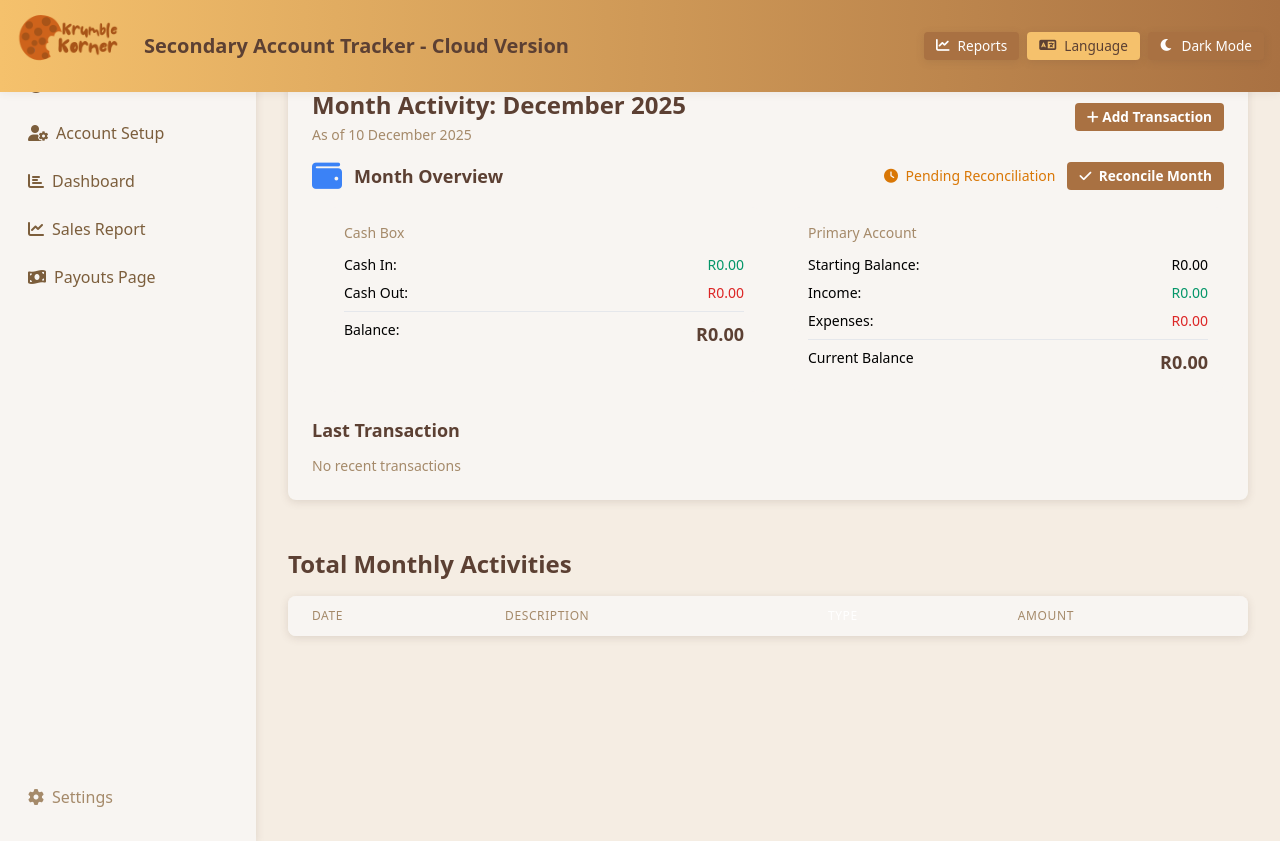
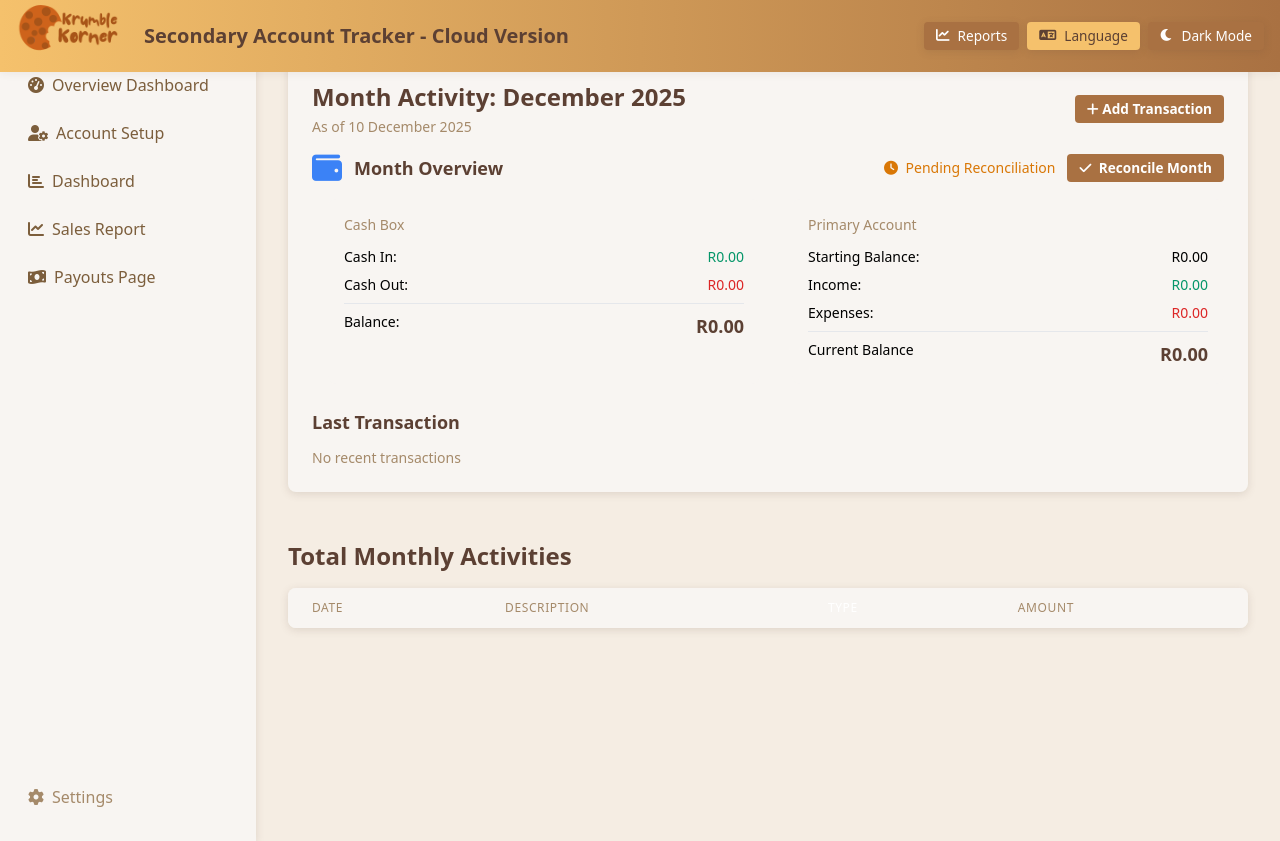
Before and after one commit to EmbeddEdge/FlaskWebApp, a Flask app: page /monthly_activity in a window 1280 px wide. Run offline with Flask 3, Linux system fonts and the light colour scheme; data that the repository does not hold is empty; some libraries are stand-ins or nearby versions.

Commit message:
changed the padding for both content and non-content views

```diff
--- a/templates/monthly_activity.html
+++ b/templates/monthly_activity.html
@@ -7,14 +7,6 @@
     <link rel="icon" type="image/png" href="ChocolateChipCookie.png                                            <div class="flex justify-between">
                                                 <span class="text-sm">Expenses:</span>
                                                 <span class="text-sm text-red-600">R{{ "%.2f"|format(transactions.amount if accounts and transactions.type == 'expense' else 0) }}</span>
-                                                {% if accounts %}
-                                                <!-- Debug info (only visible during troubleshooting) -->
-                                                <div class="text-xs text-gray-500">
-                                                    <div>Has accounts: Yes</div>
-                                                    <div>Transaction type: {{ transactions.type if transactions else 'None' }}</div>
-                                                    <div>Amount: {{ transactions.amount if transactions else 'None' }}</div>
-                                                </div>
-                                                {% endif %}
                                             </div>
                                             <div class="border-t border-gray-200 pt-2 mt-2">  <link href="https://cdn.jsdelivr.net/npm/tailwindcss@2.2.19/dist/tailwind.min.css" rel="stylesheet">
     <link href="https://cdnjs.cloudflare.com/ajax/libs/font-awesome/6.0.0/css/all.min.css" rel="stylesheet">
@@ -140,7 +132,7 @@
 </head>
 <body class="bg-gray-100" id="body">
     <!-- Top Header Navigation with Logo and Colored Bar -->
-    <div class="fixed top-0 left-0 w-full z-50 flex items-center justify-between px-4 py-0.5 cookie-navbar" style="min-height: 32px;">
+    <div class="fixed top-0 left-0 w-full z-50 flex items-center justify-between px-4 py-0.5 cookie-navbar" style="height: 72px;">
         <div class="flex items-center space-x-4">
             <!-- Logo -->
             <img src="{{ url_for('static', filename='KrumbleKornerLogo.png') }}" alt="Krumble Korner Logo" class="h-28 w-28 object-contain rounded-full shadow -my-3" style="min-height: 64px; min-width: 64px;" />
@@ -159,10 +151,10 @@
         </div>
     </div>
     <!-- Side Panel Navigation -->
-    <div class="flex min-h-screen"> <!-- Wrapper for overall layout -->
+    <div class="flex min-h-screen pt-[80px]"> <!-- Increased top padding for main wrapper -->
         <!-- Sidebar -->
-        <aside class="w-64 bg-white shadow-lg flex flex-col py-6 px-4 fixed h-screen top-[88px]">
-            <!-- Sidebar starts below header with more space -->
+        <aside class="w-64 bg-white shadow-lg flex flex-col py-6 px-4 fixed h-screen top-[80px]">
+            <!-- Sidebar aligned with increased header height -->
             <div class="mb-8">
                 <nav class="flex flex-col space-y-2">
                     <a href="/" class="flex items-center px-3 py-2 rounded-lg text-gray-700 font-medium sidebar-btn">
@@ -189,14 +181,12 @@
             </div>
         </aside>
         <!-- Main Content Wrapper -->
-        <div class="flex-1 ml-64 pt-[88px]"> <!-- Increased padding for header space -->
+        <div class="flex-1 ml-64"> <!-- Main content area -->
 
-    <!-- Main Content -->
+        <!-- Main Content -->
     <div class="max-w-7xl mx-auto px-6 lg:px-8">
         <!-- Account Overview -->
-        <div class="mb-8 pt-6"> <!-- Increased top spacing for the card -->
-
-            <!-- Month Activity Card -->
+        <div class="mb-8 pt-4"> <!-- Added top padding for card spacing -->            <!-- Month Activity Card -->
             <div class="bg-white overflow-hidden shadow rounded-lg">
                 <div class="p-6">
                     <!-- Header Section -->
```
